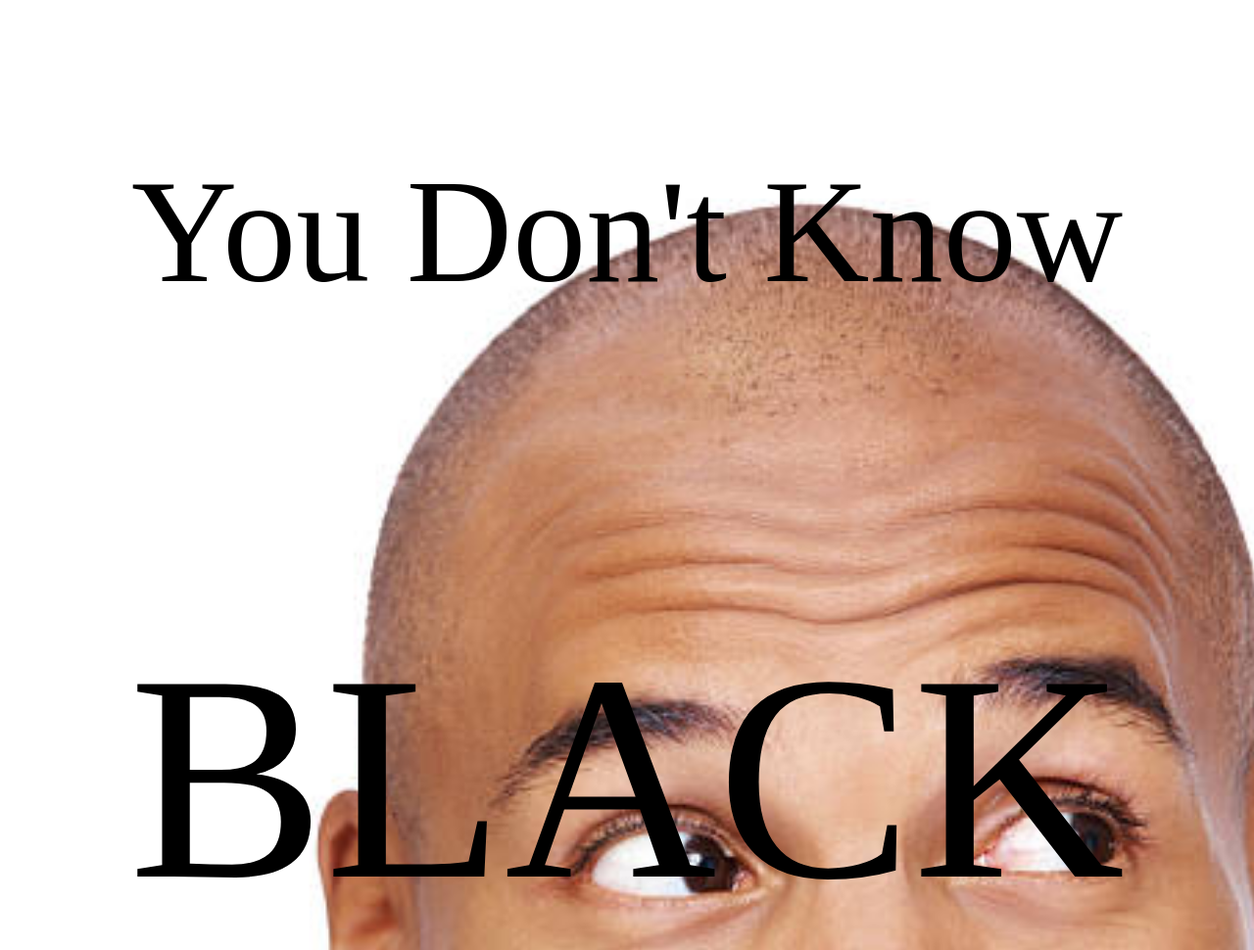
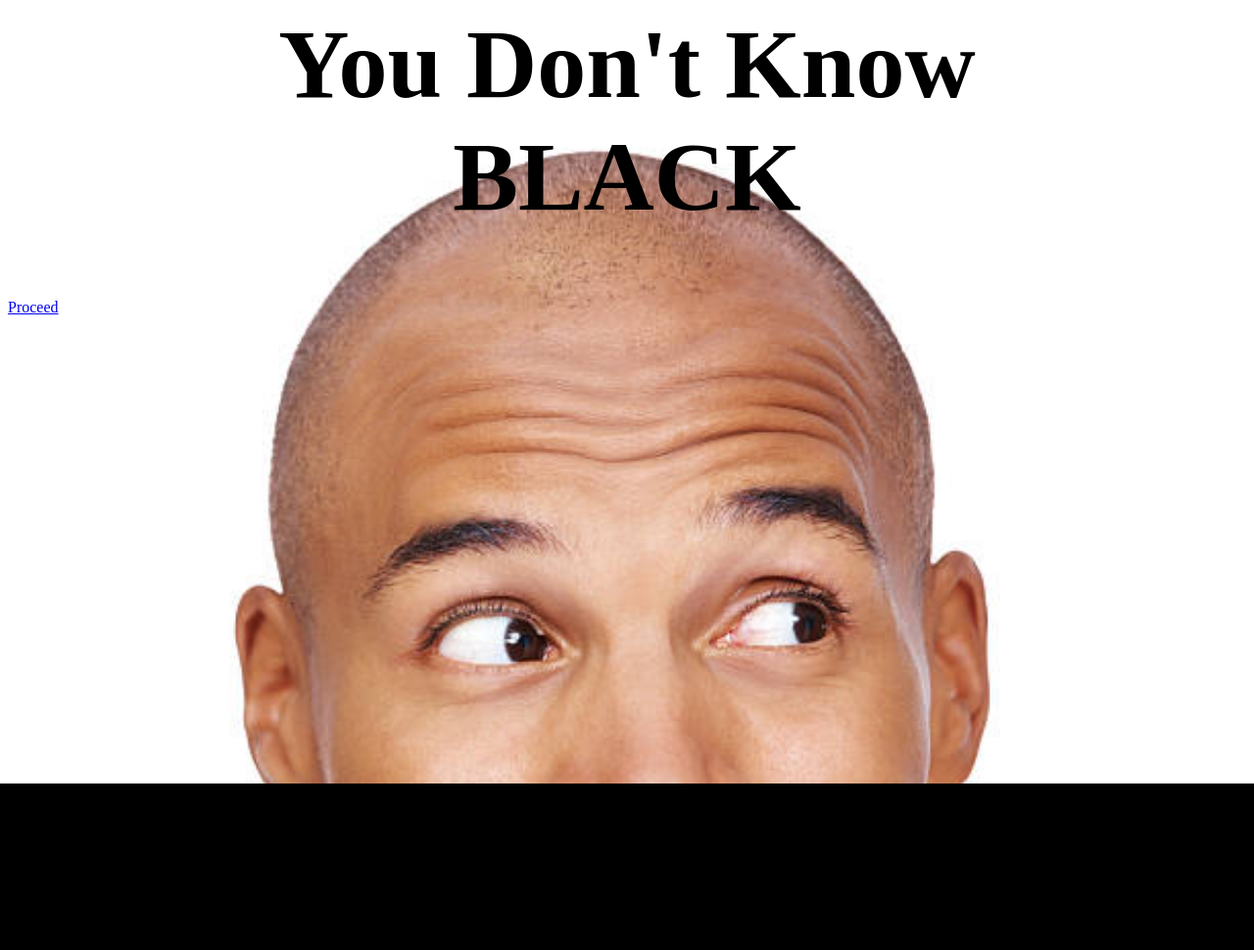
Before and after one commit to SSWren/YDKB_Game, a plain HTML site: page index.html in a window 1280 px wide. Shown: the top 970 px of the page at 98% size. After the commit the page ends 800 px from the top, so only its background shows below. Drawn offline with Linux system fonts and the light colour scheme.

Commit message:
added questions html and styling with CSS

```diff
--- a/index.html
+++ b/index.html
@@ -4,13 +4,17 @@
     <meta charset="UTF-8">
     <meta http-equiv="X-UA-Compatible" content="IE=edge">
     <meta name="viewport" content="width=device-width, initial-scale=1.0">
-    <title>Document</title>
+    <title>YDKB Home</title>
     <link rel="stylesheet" href="style.css">
+    <script src="script.js"></script>
 </head>
-<body>
-    <blockquote>
-        <p class="lineone">You Don't Know</p>
-        <p class="linetwo">BLACK</p>
-    </blockquote>
+
+<body class ="home">
+    <div class = "container">
+        <div id = "home" class="deadcenter">
+            <h1>You Don't Know<br>BLACK</h1>
+            <a class = "proceed" href=/questions.html"> Proceed </a>
+        </div>
+    </div>
 </body>
 </html>
--- /dev/null
+++ b/script.js
@@ -0,0 +1,17 @@
+//startGame() => {
+
+}
+
+/*function questionScreen () {
+    let proceed = new Audio();
+    proceed.src =
+    let questionScreen = document.getElementById("questionScrn")
+}*/
+//nextQuestion()
+//finalResults()
+
+//wrongAnswer()
+    //wrongBruh(noise)
+
+//rightAnswer()
+    rightNice(noise)
--- a/style.css
+++ b/style.css
@@ -1,22 +1,40 @@
-body{
+body {
     background-image: url("./assets/home.jpg");
     background-repeat: no-repeat;
     background-size: cover;
     background-color: black;
+    box-sizing: border-box;
 }
 
-.lineone {
-    color: black;
-    font-size: 150px
+body .home {
+    background-size: cover;
+    background-color: black;
+    box-sizing: border-box;
 }
 
-.linetwo {
-    color: black;
-    font-size: 300px;
+.container {
+    width: 100%
+    height: 100%
+    display: flex;
+    justify-content: center;
+    align-items: center;
 }
 
-p {
+h1 {
+    color: black;
+    font-size: 100px;
     padding: 0;
     text-align: center;
     font-family: 'Franklin Gothic';
+    margin-top: 0;
 }
+
+h2 {
+    color: green;
+    font-size: 75px;
+}
+
+h3 {
+    color: white;
+    font-size: 50px;
+}
```
Also changed, not shown: questions.html (added, +21 -0 lines).
